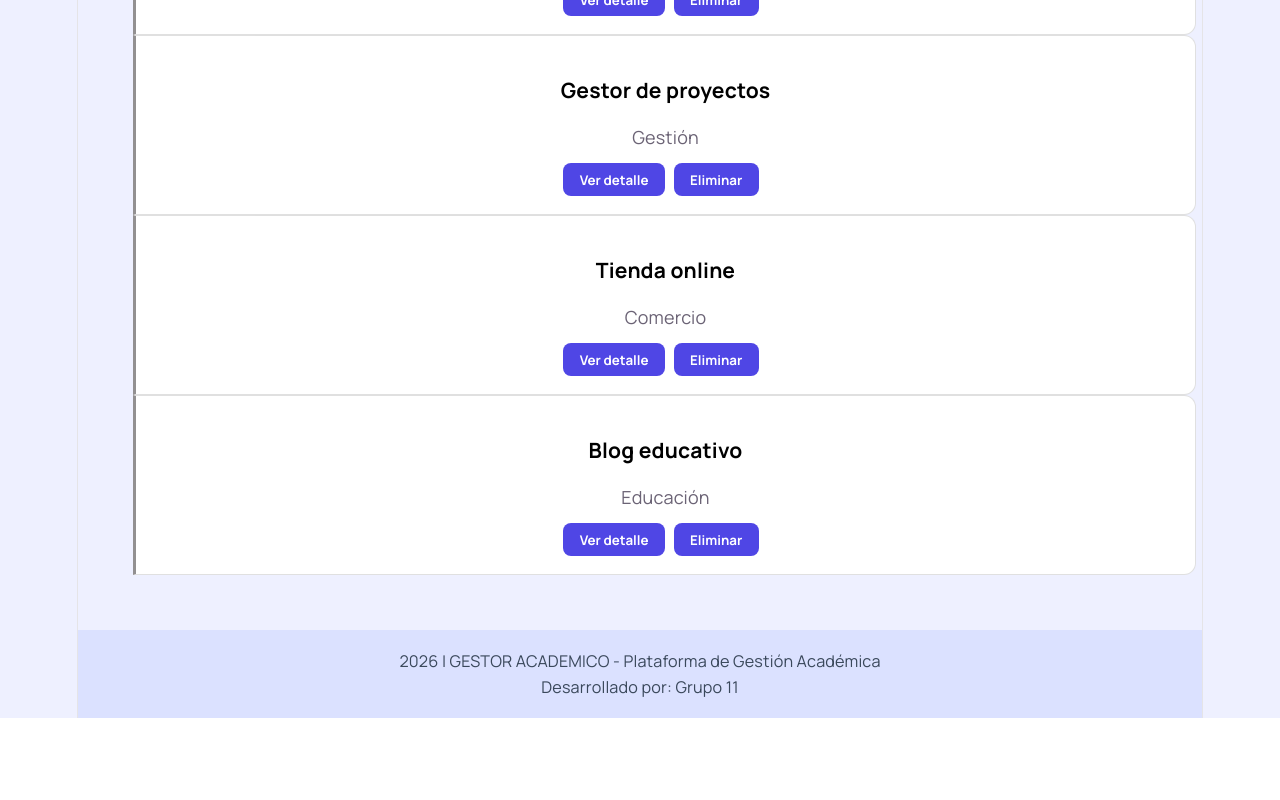
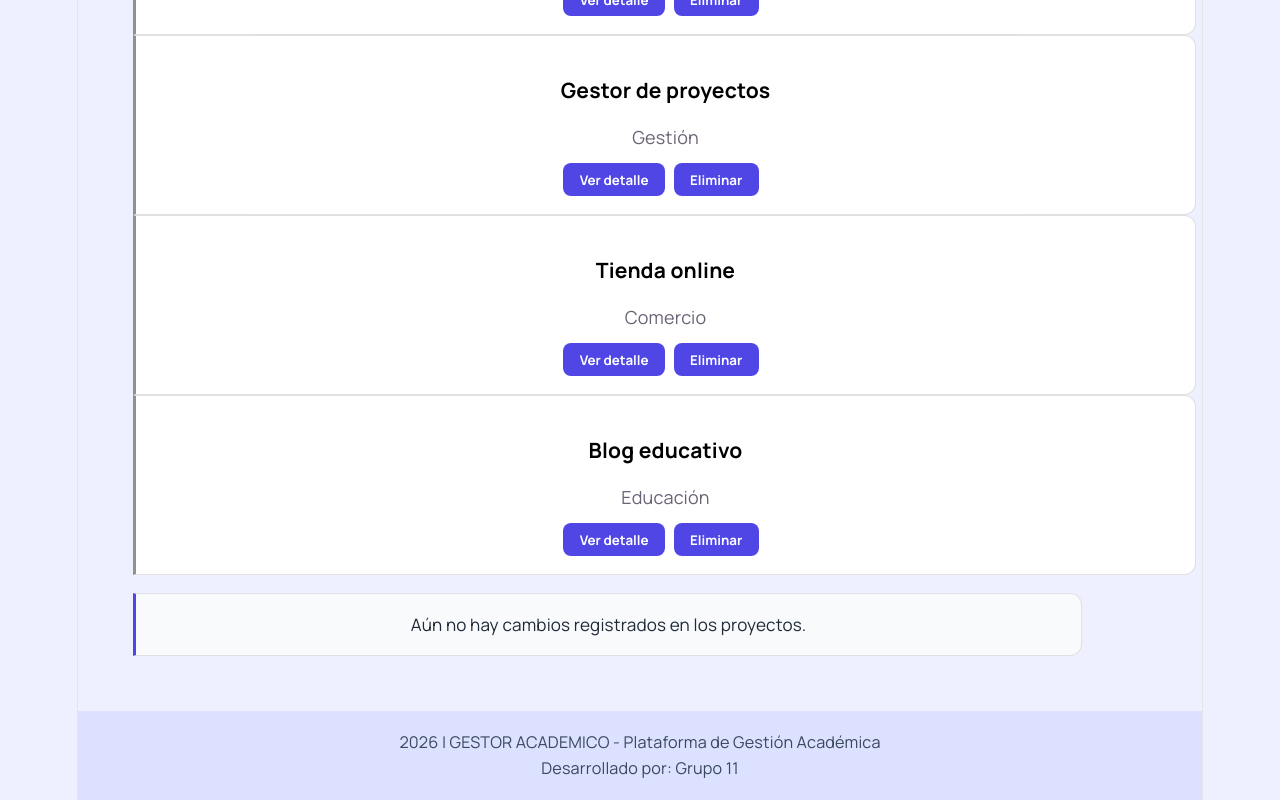
Before and after one commit to victor-efimov/pv_tp03_Grupo11, a React (Vite) app in the folder my-app/: page / in a window 1280 px wide. Shown: the part 1694-2494 px from the top of the page. Before the commit the page ends 2412 px from the top, so only its background shows below. Built offline with nearby package versions, Linux system fonts and the light colour scheme.

Commit message:
Desarrollo del componente Registro [VictorEfimov]

```diff
--- a/my-app/src/components/Listaproyectos.jsx
+++ b/my-app/src/components/Listaproyectos.jsx
@@ -2,6 +2,7 @@ import { useState } from "react";
 import proyectoService from "../services/proyectoservices.js";
 import ProyectoCard from "./ProyectoCard";
 import DetalleProyecto from "./DetalleProyecto";
+import RegistroActividad from "./RegistroActividad";
 import '../css/Listaproyectos.css';
 
 const Listaproyectos = () => {
@@ -9,12 +10,14 @@ const Listaproyectos = () => {
 const [proyectos, setProyectos] = useState(proyectoService.obtenerProyectos());
 const [busqueda, setBusqueda] = useState("");
 const [proyectoSeleccionado, setProyectoSeleccionado] = useState(null);
+const [ultimaModificacion, setUltimaModificacion] = useState(null);
 
 const handleEliminar = (id) => {
         console.log('Eliminando proyecto con id:', id);
         const nuevaLista = proyectoService.eliminarProyecto(id);
         console.log('Nueva lista:', nuevaLista);
         setProyectos(nuevaLista);
+        setUltimaModificacion(new Date());
 };
 
 const handleVerDetalle = (proyecto) => {
@@ -90,6 +93,7 @@ const handleAgregar = () => {
 
     const nuevaLista = proyectoService.agregarProyecto(proyectoAAgregar);
     setProyectos(nuevaLista);
+    setUltimaModificacion(new Date());
     setNuevoProyecto({
         titulo: "",
         categoria: "",
@@ -231,6 +235,7 @@ const handleAgregar = () => {
                 proyecto={proyectoSeleccionado}
                 cerrar={handleCerrarDetalle}/>
             )}
+            <RegistroActividad fechaHora={ultimaModificacion} />
         </div>
 
 
--- /dev/null
+++ b/my-app/src/components/RegistroActividad.jsx
@@ -0,0 +1,22 @@
+const RegistroActividad = ({ fechaHora }) => {
+
+const fecha = fechaHora ? new Date(fechaHora) : null;
+const fechaFormateada = fecha
+    ? fecha.toLocaleString("es-AR", {
+        dateStyle: "medium",
+        timeStyle: "short",
+    })
+    : null;
+
+    return (
+    <div className="registro-actividad">
+        <p className="registro-actividad__texto">
+            {fechaFormateada
+                ? `Última modificación: ${fechaFormateada}`
+                : "Aún no hay cambios registrados en los proyectos."}
+        </p>
+    </div>
+) ;
+};
+
+export default RegistroActividad;
--- a/my-app/src/css/Listaproyectos.css
+++ b/my-app/src/css/Listaproyectos.css
@@ -194,6 +194,23 @@ main {
    text-decoration: underline;
 }
 
+.registro-actividad {
+    margin-top: 1rem;
+    padding: 1rem 1.25rem;
+    background: #f8fafc;
+    border: 0.5px solid rgba(0,0,0,0.1);
+    border-left: 3px solid #4F46E5;
+    border-radius: 0 12px 12px 0;
+    max-width: 900px;
+}
+
+.registro-actividad__texto {
+    margin: 0;
+    color: #1f2937;
+    font-size: 0.95rem;
+    line-height: 1.5;
+}
+
 .detalle .detalle-meta {
    display: flex;
    flex-wrap: wrap;
```
